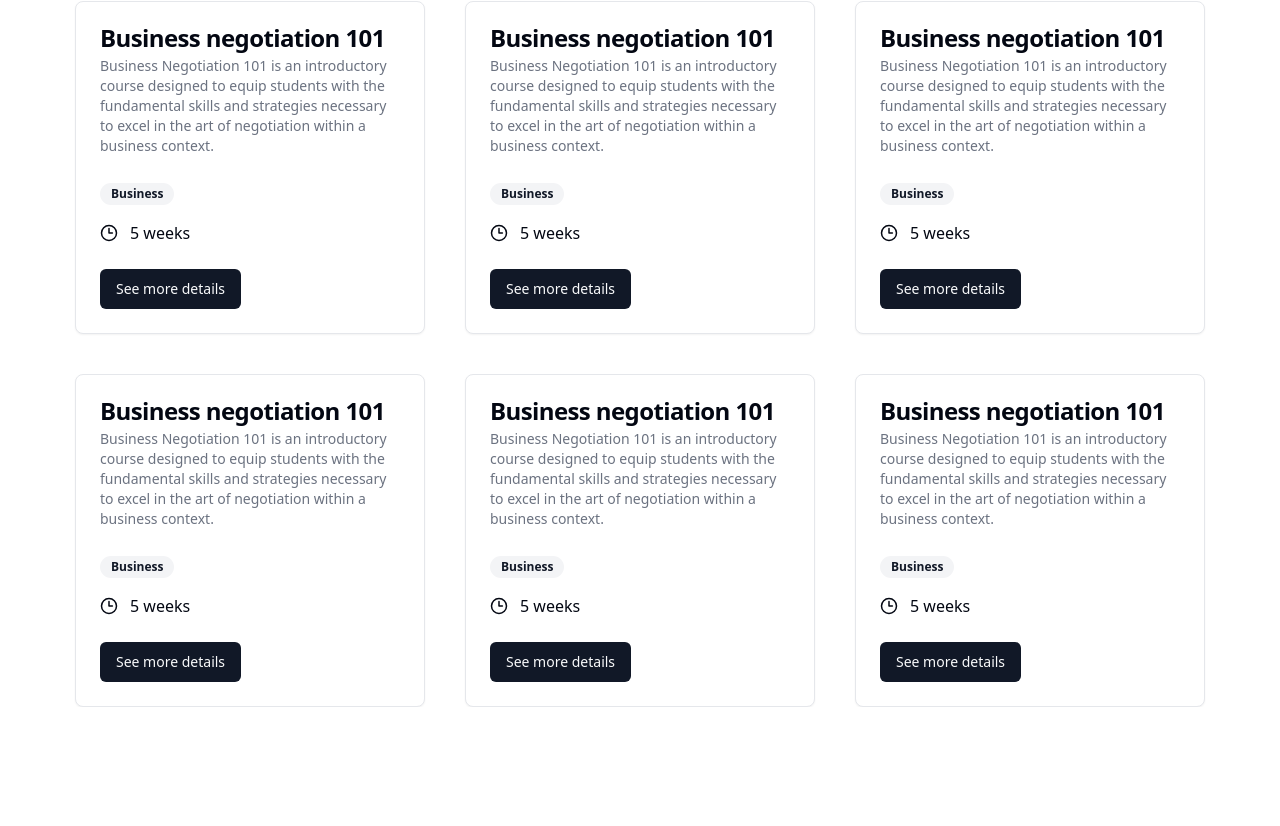
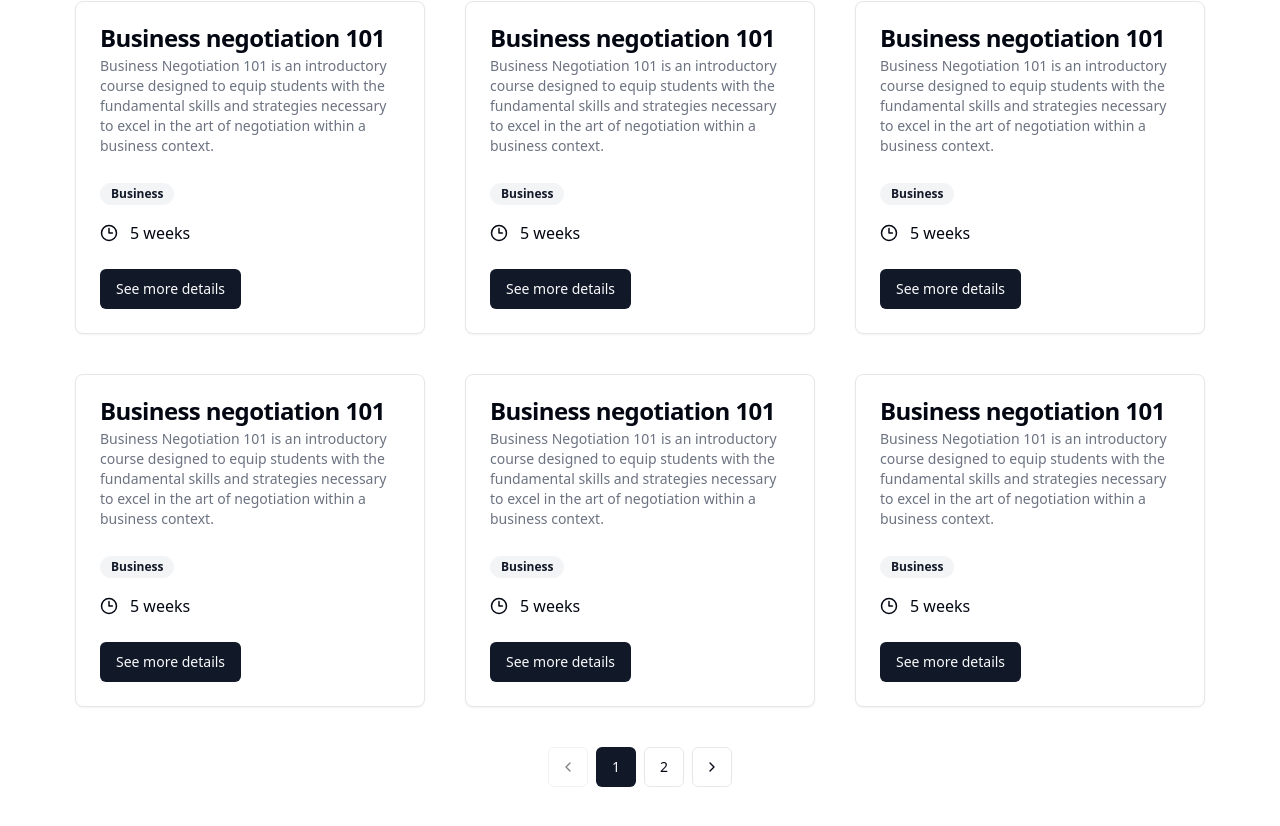
Before and after one commit to jmbeba/SkillSprint, a React (Vite) app: page / in a window 1280 px wide. Shown: the part 858-1684 px from the top of the page. Before the commit the page ends 1565 px from the top, so only its background shows below. Built offline with nearby package versions, Linux system fonts and the light colour scheme.

Commit message:
Added the pagination ui layout

```diff
--- a/package.json
+++ b/package.json
@@ -10,6 +10,7 @@
     "preview": "vite preview"
   },
   "dependencies": {
+    "@mantine/hooks": "^7.3.2",
     "@radix-ui/react-dropdown-menu": "^2.0.6",
     "@radix-ui/react-navigation-menu": "^1.1.4",
     "@radix-ui/react-slot": "^1.0.2",
--- a/src/components/CourseCard.jsx
+++ b/src/components/CourseCard.jsx
@@ -10,6 +10,7 @@ import {
 import { Button } from "./ui/button";
 import { Clock3 } from "lucide-react";
 import { Badge } from "@/components/ui/badge";
+import { Link } from "react-router-dom";
 
 const CourseCard = () => {
   return (
@@ -23,13 +24,15 @@ const CourseCard = () => {
         </CardDescription>
       </CardHeader>
       <CardContent>
-        <Badge variant={'secondary'}>Business</Badge>
+        <Badge variant={"secondary"}>Business</Badge>
         <p className="mt-4 flex items-center gap-3">
           <Clock3 size={18} /> <span>5 weeks</span>
         </p>
       </CardContent>
       <CardFooter>
-        <Button variant="default">See more details</Button>
+        <Button asChild variant="default">
+          <Link to={"/courses/id"}>See more details</Link>
+        </Button>
       </CardFooter>
     </Card>
   );
--- a/src/components/CourseList.jsx
+++ b/src/components/CourseList.jsx
@@ -1,16 +1,49 @@
+import { usePagination } from "@mantine/hooks";
+import { ChevronLeft, ChevronRight } from "lucide-react";
 import CourseCard from "./CourseCard";
+import { Button } from "./ui/button";
 
 const CourseList = () => {
-
+  const mockCourses = new Array(12).fill(1);
+  const totalPages = Math.ceil(mockCourses.length / 9)
+  const pagination = usePagination({
+    total: totalPages,
+    initialPage: 1,
+  });
 
   return (
-    <div className="mt-10 w-full flex justify-center">
-      <div className=" grid grid-cols-3 gap-10">
-        {new Array(12).fill(1).map((_, index) => (
-          <CourseCard />
+    <>
+      <div className="mt-10 w-full flex justify-center">
+        <div className=" grid grid-cols-3 gap-10">
+          {mockCourses.map((_, index) => (
+            <CourseCard />
+          ))}
+        </div>
+      </div>
+      <div className="mt-10 w-full flex items-center justify-center gap-2">
+        <Button
+          onClick={() => pagination.previous()}
+          variant="outline"
+          size="icon"
+          disabled={pagination.active === 1}
+        >
+          <ChevronLeft className="h-4 w-4" />
+        </Button>
+        {pagination.range.map((page) => (
+          <Button
+            onClick={() => pagination.setPage(page)}
+            variant={`${pagination.active === page ? "default" : "outline"}`}
+            size="icon"
+            disabled={page === 'dots'}
+          >
+            {page === 'dots' ? '...' : page}
+          </Button>
         ))}
+        <Button onClick={() => pagination.next()} variant="outline" disabled={pagination.active === totalPages} size="icon">
+          <ChevronRight className="h-4 w-4" />
+        </Button>
       </div>
-    </div>
+    </>
   );
 };
 
--- a/src/pages/Home.jsx
+++ b/src/pages/Home.jsx
@@ -7,7 +7,7 @@ const Home = () => {
  const [isLoading, setIsLoading] = useState(false);
 
   return (
-    <div>
+    <div className='pb-10'>
       {isLoading ? (
         <div className='w-full h-screen flex flex-col items-center justify-center'>
           <Loader2 size={48} className='animate-spin'/>
```
Also changed, not shown: 1 other file (tests, documents, lock files or other folders).
